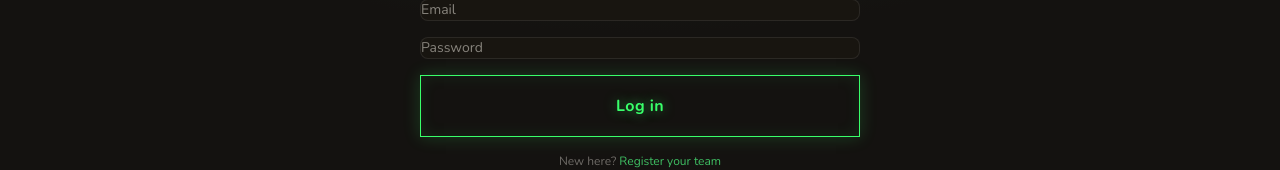
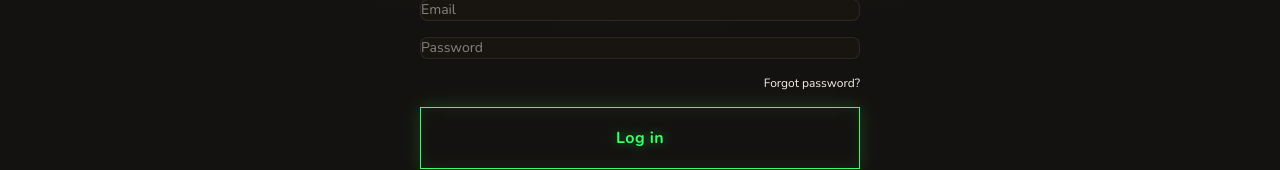
Before and after one commit to N8Nuks/grassrootsfantasy, a Next.js app: page /login in a window 1280 px wide. Shown: the part 217-387 px from the top of the page. Built offline with nearby package versions, Linux system fonts and the light colour scheme; no server answers.

Commit message:
Add forgot password link to login

```diff
--- a/app/login/page.tsx
+++ b/app/login/page.tsx
@@ -43,6 +43,10 @@ export default function Login() {
             <input className={field} style={fieldStyle} type="email" placeholder="Email" value={email} onChange={e => setEmail(e.target.value)} />
             <input className={field} style={fieldStyle} type="password" placeholder="Password" value={password} onChange={e => setPassword(e.target.value)} />
 
+            <p className="text-xs text-right -mt-1">
+              <a href="/forgot-password" className="text-[#F5F1E8]/40 hover:text-[#F5F1E8] transition-colors underline">Forgot password?</a>
+            </p>
+
             {error && <p className="text-sm" style={{ color: '#FF6B6B' }}>{error}</p>}
 
             <button onClick={handleLogin} disabled={busy}
```
